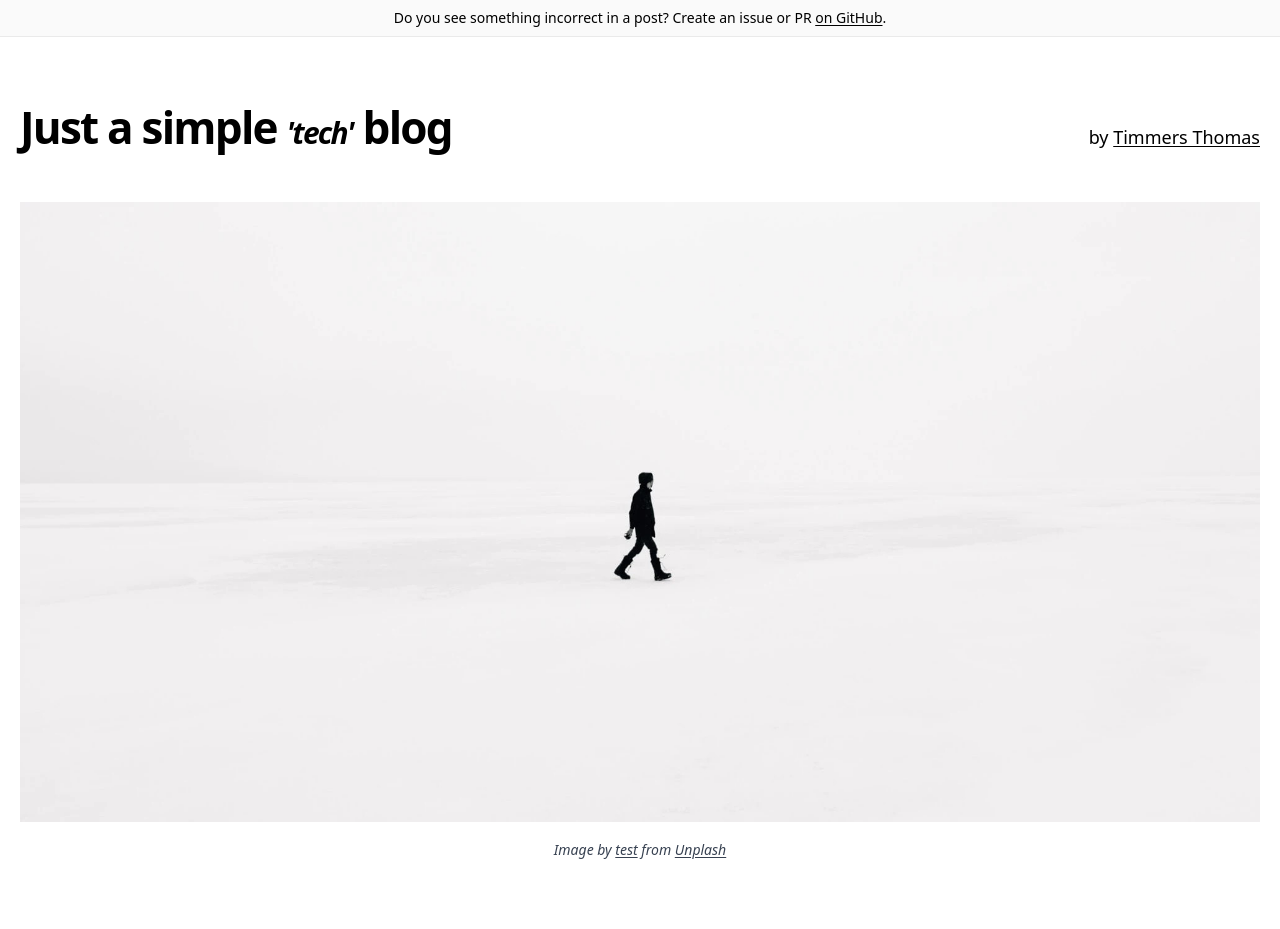
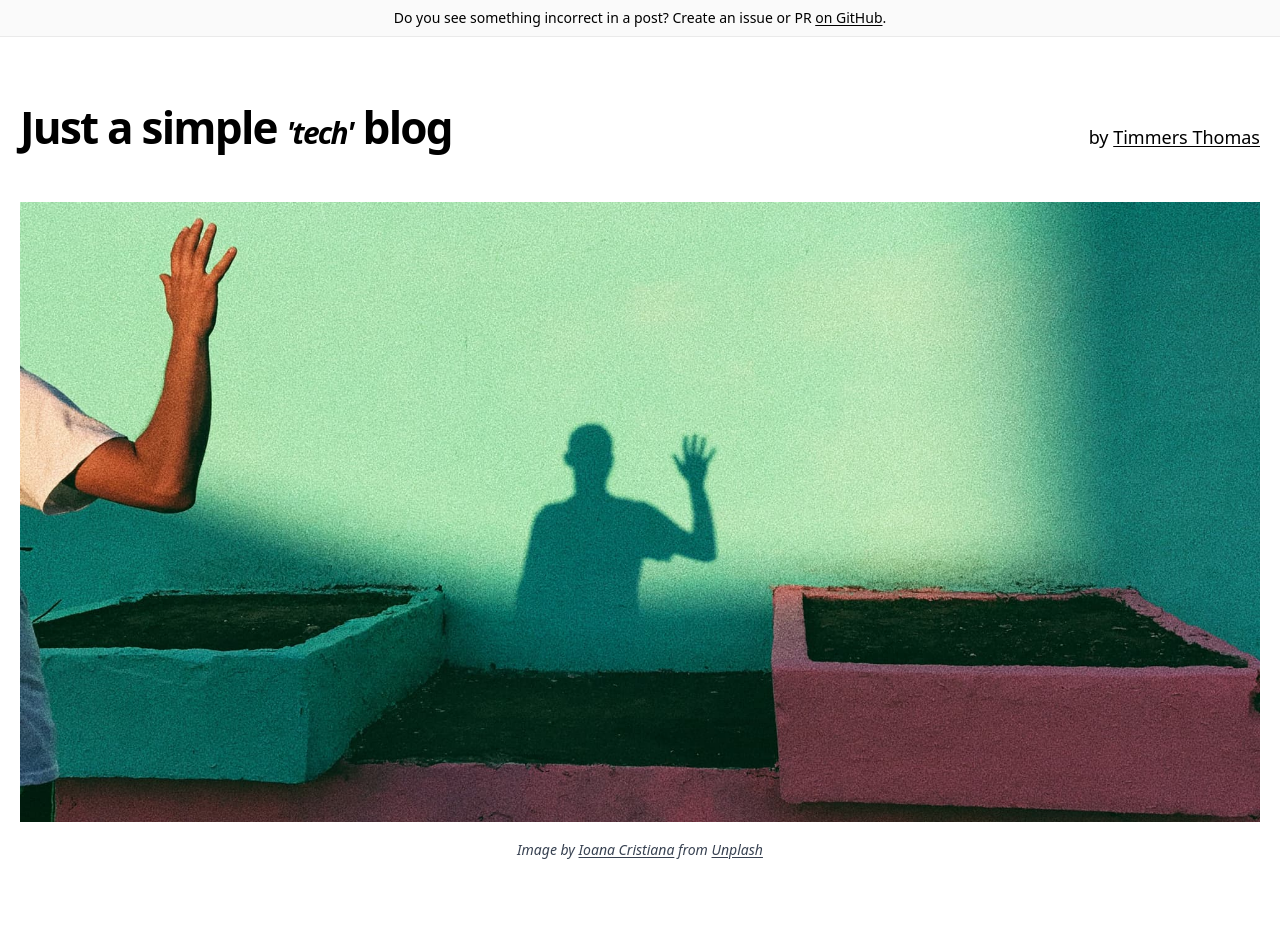
Before and after one commit to TimmersThomas/blog-timmersthomas-be-v2, a Next.js app: page / in a window 1280 px wide. Shown: the top 929 px of the page. Built offline with nearby package versions, Linux system fonts and the light colour scheme.

Commit message:
Update images welcome post + remove depreceted prefetch flag

```diff
--- a/_posts/welcome.md
+++ b/_posts/welcome.md
@@ -1,16 +1,16 @@
 ---
 title: 'Welcome...'
 excerpt: 'And.... goodbye!'
-coverImage: '/assets/blog/preview/cover.jpg'
+coverImage: '/assets/blog/welcome/hello.jpg'
 coverImageMeta:
     size:
         width: 2000
         height: 1000
     credits:
         serviceName: Unplash
-        serviceLink: https://unsplash.com/photos/hTeYcjviZ-s
-        createdByName: test
-        createdByLink: ...
+        serviceLink: https://unsplash.com/photos/ddamygbOo1I
+        createdByName: Ioana Cristiana
+        createdByLink: https://unsplash.com/@yoyoqua
 
 date: '2022-01-04T21:00:00Z'
 author:
--- a/components/content-blocks/hero-post.tsx
+++ b/components/content-blocks/hero-post.tsx
@@ -21,7 +21,7 @@ const HeroPost = ({
       <div className="md:grid md:grid-cols-2 md:gap-x-16 lg:gap-x-8 mb-20 md:mb-28">
         <div>
           <h2 className="mb-4 text-4xl lg:text-6xl leading-tight">
-            <Link as={`/posts/${slug}`} href="/posts/[slug]" prefetch={true}>
+            <Link as={`/posts/${slug}`} href="/posts/[slug]">
               <a className="hover:underline">{title}</a>
             </Link>
           </h2>
```
Also changed, not shown: public/assets/blog/welcome/hello.jpg (added).
